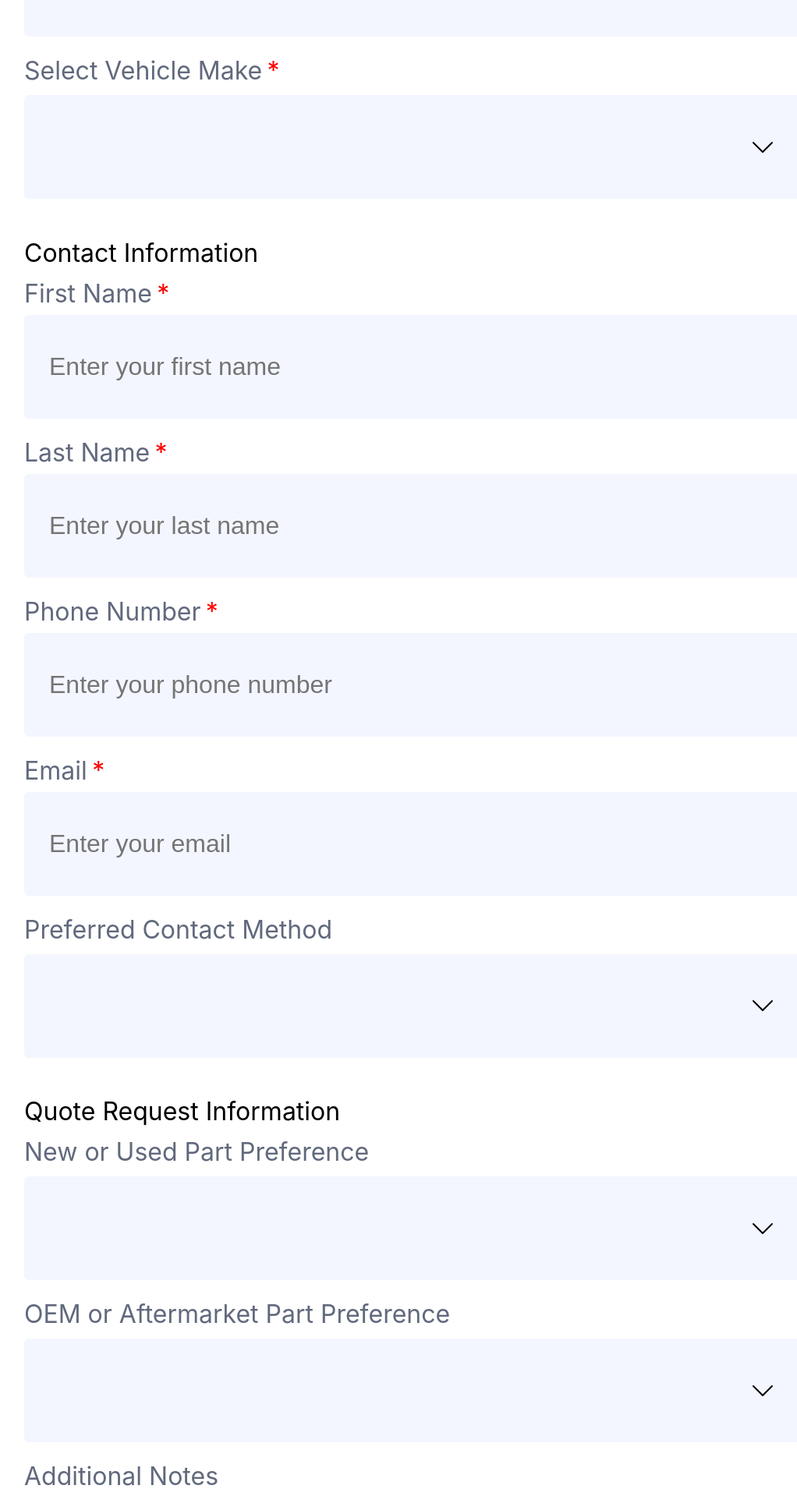
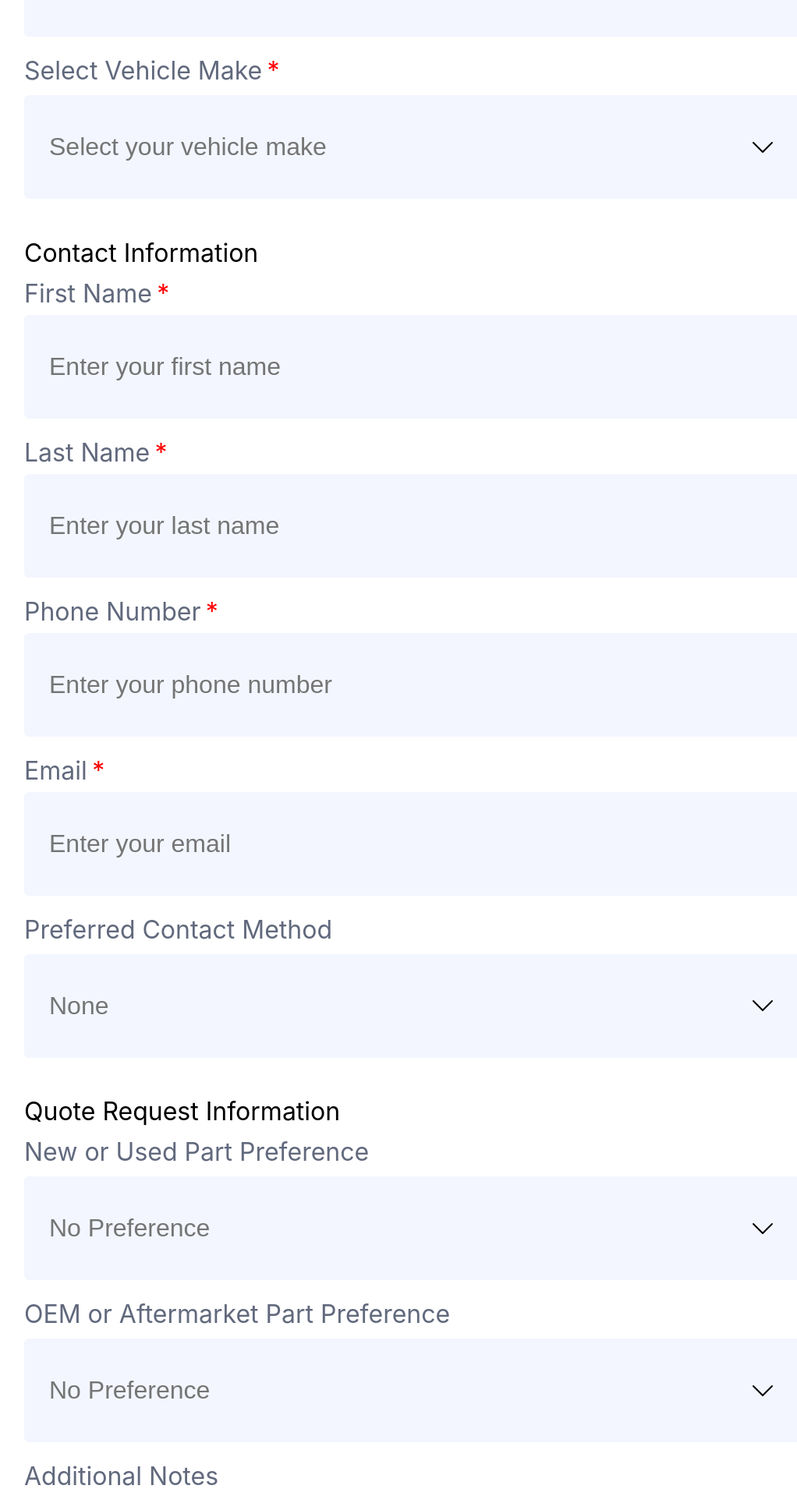
Before and after one commit to HKanwal/kapstone, a Next.js app in the folder src/next-app/: page /quote-request in a window 1280 px wide. Shown: the part 301-2220 px from the top of the page at 78% size, without its empty margins (97-1119 px from the left). Built offline with nearby package versions, Linux system fonts and the light colour scheme.

Commit message:
Added dropdown placeholders

```diff
--- a/src/next-app/components/SingleDropdownField.tsx
+++ b/src/next-app/components/SingleDropdownField.tsx
@@ -25,8 +25,8 @@ const SingleDropdownField = (props: DropdownFieldProps) => {
   const items = useMemo(() => Array.from(props.items), [props.items]);
   const inputRef = useRef<TextInputRef>(null);
 
-  const handleChange = (newVals: string) => {
-    props.onChange && props.onChange(newVals);
+  const handleChange = (newVal: string) => {
+    props.onChange && props.onChange(newVal);
   };
 
   const handleBlur = () => {
@@ -38,7 +38,7 @@ const SingleDropdownField = (props: DropdownFieldProps) => {
   const handleFocus = () => {
     setValue('');
     handleChange('');
-    setSelectedItem('');
+    setSelectedItem(props.placeholder ?? '');
     clearTimeout(collapseTimout);
     setExpanded(true);
     inputRef.current?.focus();
--- a/src/next-app/pages/quote-request.tsx
+++ b/src/next-app/pages/quote-request.tsx
@@ -197,7 +197,7 @@ const QuoteRequestPage: NextPage = () => {
           <TextField name="Quote Request Name" placeholder="Enter a quote request name" onChange={setName} required />
         </div>
         <div className={styles['text-container']}>
-          <SingleDropdownField name="Select Vehicle Make" items={makesList} onChange={setMake} required />
+          <SingleDropdownField name="Select Vehicle Make" placeholder='Select your vehicle make' items={makesList} onChange={setMake} required />
         </div>
         {make === 'Other' ?
           <div className={styles['text-container']}>
@@ -212,7 +212,7 @@ const QuoteRequestPage: NextPage = () => {
         }
         {make && make !== 'Other' ?
           <div className={styles['text-container']}>
-            <SingleDropdownField name="Select Vehicle Model" items={modelsList[make]} onChange={setModel} required />
+            <SingleDropdownField name="Select Vehicle Model" placeholder='Select your vehicle model' items={modelsList[make]} onChange={setModel} required />
           </div>
           : null
         }
@@ -241,7 +241,7 @@ const QuoteRequestPage: NextPage = () => {
           <TextField name="Email" placeholder="Enter your email" onChange={setEmail} onBlur={handleEmailBlur} errors={emailErrors} required />
         </div>
         <div className={styles['text-container']}>
-          <SingleDropdownField name="Preferred Contact Method" items={['Email', 'Phone']} onChange={setPreferredContact} />
+          <SingleDropdownField name="Preferred Contact Method" placeholder="None" items={['Email', 'Phone']} onChange={setPreferredContact} />
         </div>
       </div>
       <div className={styles.subtitle}>
@@ -251,10 +251,10 @@ const QuoteRequestPage: NextPage = () => {
       </div>
       <div className={styles.content}>
         <div className={styles['text-container']}>
-          <SingleDropdownField name="New or Used Part Preference" items={['New Parts Only', 'Used Parts Only', 'No Preference']} onChange={setPartPreferenceSeller} />
+          <SingleDropdownField name="New or Used Part Preference" placeholder="No Preference" items={['New Parts Only', 'Used Parts Only', 'No Preference']} onChange={setPartPreferenceSeller} />
         </div>
         <div className={styles['text-container']}>
-          <SingleDropdownField name="OEM or Aftermarket Part Preference" items={['OEM Parts Only', 'Aftermarket Parts Only', 'No Preference']} onChange={setPartPreferenceType} />
+          <SingleDropdownField name="OEM or Aftermarket Part Preference" placeholder="No Preference" items={['OEM Parts Only', 'Aftermarket Parts Only', 'No Preference']} onChange={setPartPreferenceType} />
         </div>
         <div className={styles['text-container']}>
           <TextArea name='Additional Notes' placeholder='Enter any additional notes here.' onChange={setNotes} />
```
